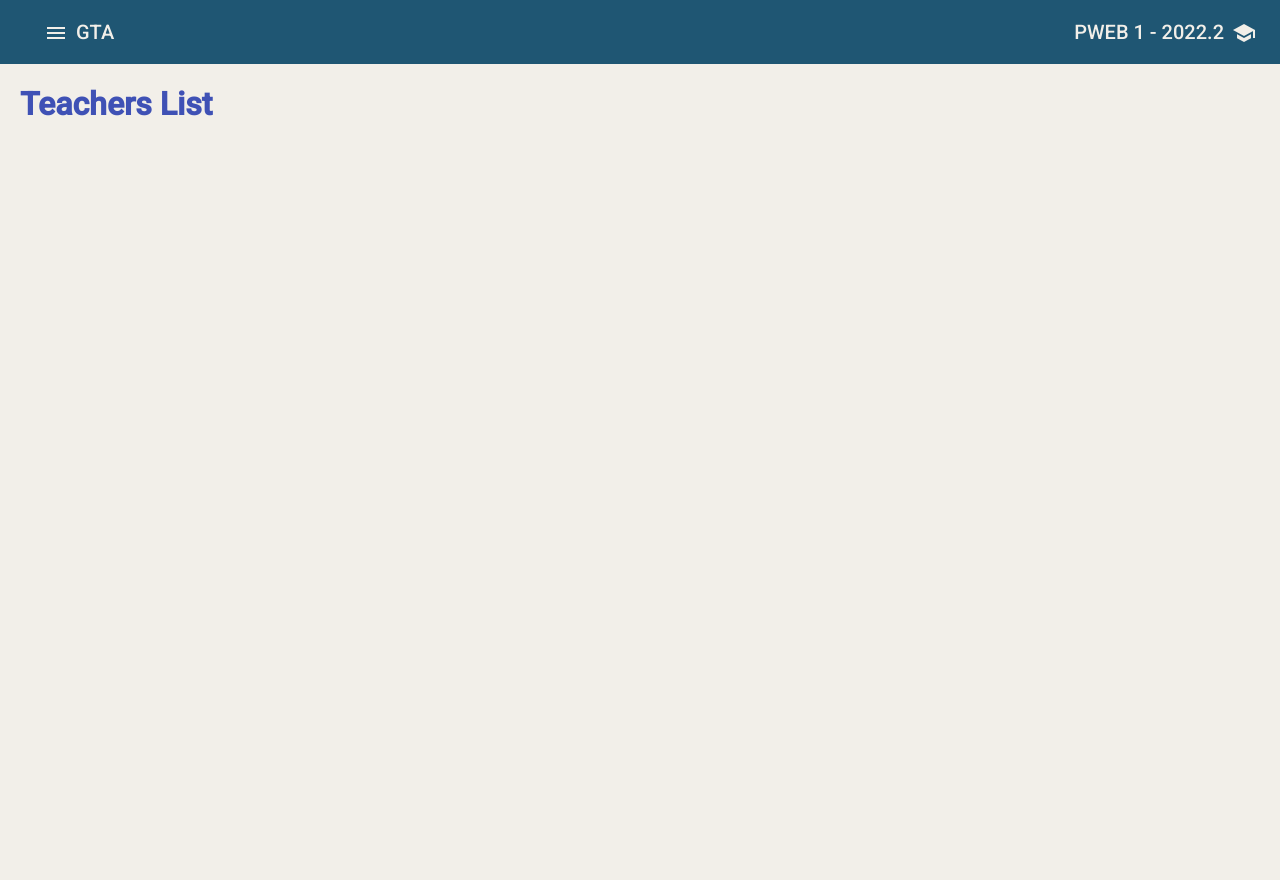
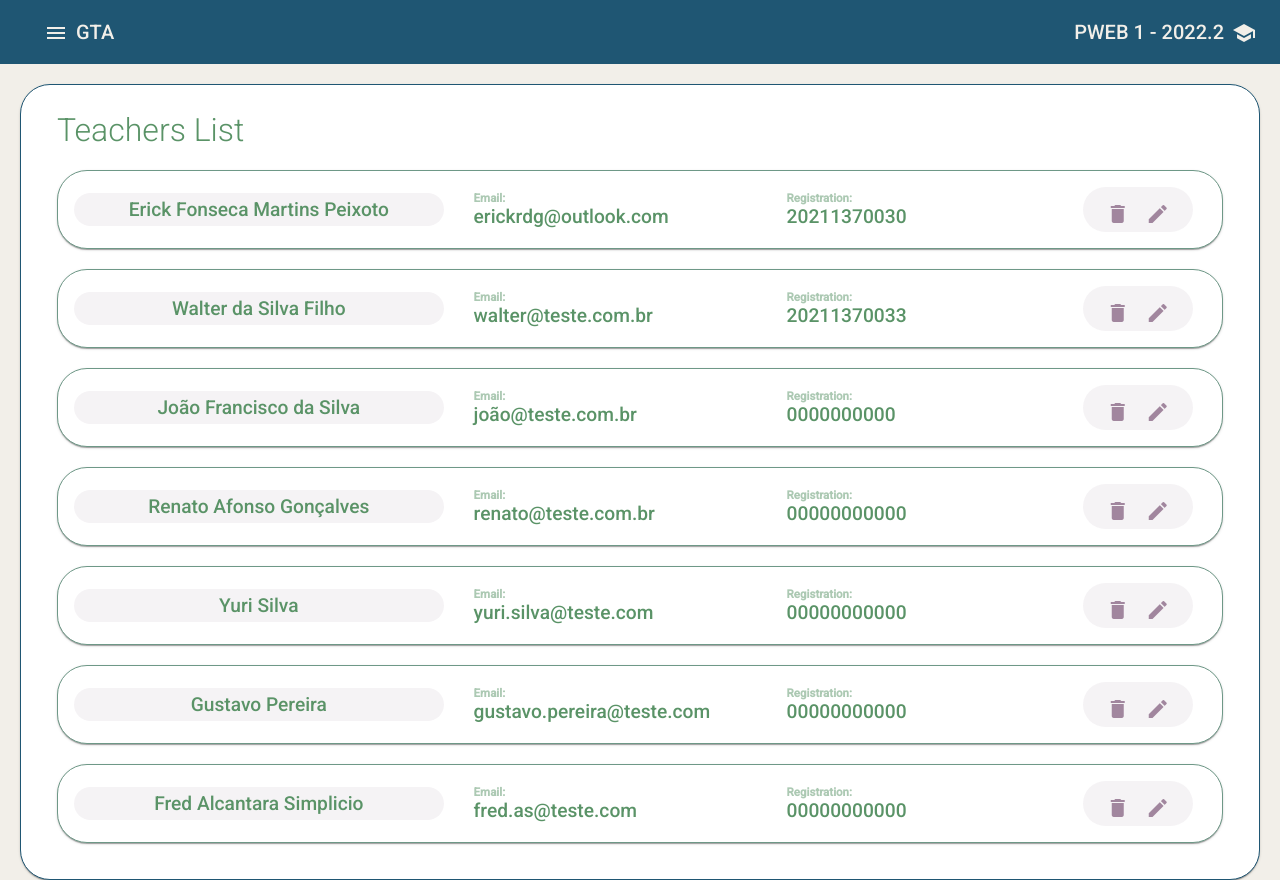
Before and after one commit to valquerrafael/gta, an Angular app: page /teacher-list in a window 1280 px wide. Before the commit the page ends 800 px from the top, so only its background shows below. Built offline with nearby package versions, Linux system fonts and the light colour scheme; data requests are answered from the project's data file.

Commit message:
finalização da estilização de professor

```diff
--- a/db.json
+++ b/db.json
@@ -1,5 +1,48 @@
 {
   "institutions": [],
   "students": [],
-  "teachers": []
+  "teachers": [
+    {
+      "name": "Erick Fonseca Martins Peixoto",
+      "email": "erickrdg@outlook.com",
+      "registration": "20211370030",
+      "id": 2
+    },
+    {
+      "name": "Walter da Silva Filho",
+      "email": "walter@teste.com.br",
+      "registration": "20211370033",
+      "id": 3
+    },
+    {
+      "name": "João Francisco da Silva",
+      "email": "joão@teste.com.br",
+      "registration": "0000000000",
+      "id": 4
+    },
+    {
+      "name": "Renato Afonso Gonçalves",
+      "email": "renato@teste.com.br",
+      "registration": "00000000000",
+      "id": 5
+    },
+    {
+      "name": "Yuri Silva",
+      "email": "yuri.silva@teste.com",
+      "registration": "00000000000",
+      "id": 6
+    },
+    {
+      "name": "Gustavo Pereira",
+      "email": "gustavo.pereira@teste.com",
+      "registration": "00000000000",
+      "id": 7
+    },
+    {
+      "name": "Fred Alcantara Simplicio",
+      "email": "fred.as@teste.com",
+      "registration": "00000000000",
+      "id": 8
+    }
+  ]
 }
--- a/src/app/teacher/teacher-list/teacher-list.component.html
+++ b/src/app/teacher/teacher-list/teacher-list.component.html
@@ -1,21 +1,26 @@
+
+<div>
+  <mat-card class="component-card">
     <h1 class="header">Teachers List</h1>
 
-<mat-card *ngFor="let teacher of teachers">
-  <mat-card-header>
-    <mat-card-title>
+    <mat-card class="list-card" *ngFor="let teacher of teachers">
+      <mat-card-content class="name">
         {{teacher.name}}
-    </mat-card-title>
-  </mat-card-header>
-  <mat-card-content>
-    Email: {{teacher.email}} <br>
-    Registration: {{teacher.registration}}
+      </mat-card-content>
+      <mat-card-content class="email">
+        <p>Email:</p>{{teacher.email}}
+      </mat-card-content>
+      <mat-card-content class="registration">
+        <p>Registration:</p>{{teacher.registration}}
       </mat-card-content>
       <mat-card-actions>
-    <button mat-icon-button (click)="delete(teacher.id)">
+        <button class="button-delete" mat-icon-button (click)="delete(teacher.id)">
           <mat-icon>delete</mat-icon>
         </button>
-    <button mat-icon-button [routerLink]="['/teacher-update', teacher.id]">
+        <button class="button-edit" mat-icon-button [routerLink]="['/teacher-update', teacher.id]">
           <mat-icon>edit</mat-icon>
         </button>
       </mat-card-actions>
     </mat-card>
+  </mat-card>
+</div>
--- a/src/app/teacher/teacher-list/teacher-list.component.scss
+++ b/src/app/teacher/teacher-list/teacher-list.component.scss
@@ -1,22 +1,97 @@
-h2 {
+.component-card .header {
     font-family: 'Roboto', sans-serif;
-    display: flex;
-    justify-content: center;
+    font-weight: 300;
+    color: rgb(90, 147, 103);
+    margin-left: 20px;
+    margin-top: 10px;
 }
 
-.header {
-    font-family: 'Roboto', sans-serif;
-    display: block;
-    margin-left: 20px;
-    color: #3f51b5;
+.component-card {
+    display: flex;
+    flex-direction: column;
+    height: auto;
+    border: 1px solid rgb(31, 86, 115);
+    border-radius: 30px;
+    margin: 20px;
 }
 
-mat-card {
+.component-card .list-card {
     display: flex;
-    flex-direction: column;
-    width: 50%;
-    height: auto;
-    border: 1px solid black;
-    margin-top: 20px;
+    flex-direction: row;
+    justify-content: flex-start;
+    align-content: center;
+    width: auto;
+    height: 10%;
+    border: 1px solid rgb(110, 152, 135);
+    border-radius: 30px;
+    margin-bottom: 20px;
     margin-left: 20px;
+    margin-right: 20px;
 }
+
+mat-card-content {
+    margin: auto 0 auto 0 !important;
+}
+
+mat-card-actions {
+    margin: auto !important;
+    padding: 0%;
+}
+
+.name {
+    color: rgb(90, 147, 103);
+    font-family: 'Roboto', sans-serif;
+    font-weight: 500;
+    font-size: 1.2em;
+    text-align: center;
+    padding: 5px 15px;
+    border: none;
+    border-radius: 30px;
+    background: rgba(161, 134, 158, 0.1);
+    min-width: 30%;
+    max-width: 30%;
+}
+
+.email {
+    color: rgb(90, 147, 103);
+    font-family: 'Roboto', sans-serif;
+    font-weight: 500;
+    font-size: 1.2em;
+    min-width: 25%;
+    max-width: 25%;
+    margin-left: 30px !important;
+}
+
+.email p {
+    font-size: 0.6em;
+    font-weight: 600;
+    color: rgba(90, 147, 103, 0.5);
+}
+
+.registration {
+    color: rgb(90, 147, 103);
+    font-family: 'Roboto', sans-serif;
+    font-weight: 500;
+    font-size: 1.2em;
+    min-width: 25%;
+    max-width: 25%;
+    margin-left: 30px !important;
+}
+
+.registration p {
+    font-size: 0.6em;
+    font-weight: 600;
+    color: rgba(90, 147, 103, 0.5);
+}
+
+.button-delete, .button-edit {
+    color: rgba(161, 134, 158, 1);
+}
+
+mat-card-actions {
+    padding: 5px 15px;
+    border: none;
+    border-radius: 30px;
+    background: rgba(161, 134, 158, 0.1);
+    align-items: center;
+}
```
Also changed, not shown: 1 other file (tests, documents, lock files or other folders). Lines whose indentation alone changed are shown as unchanged.
